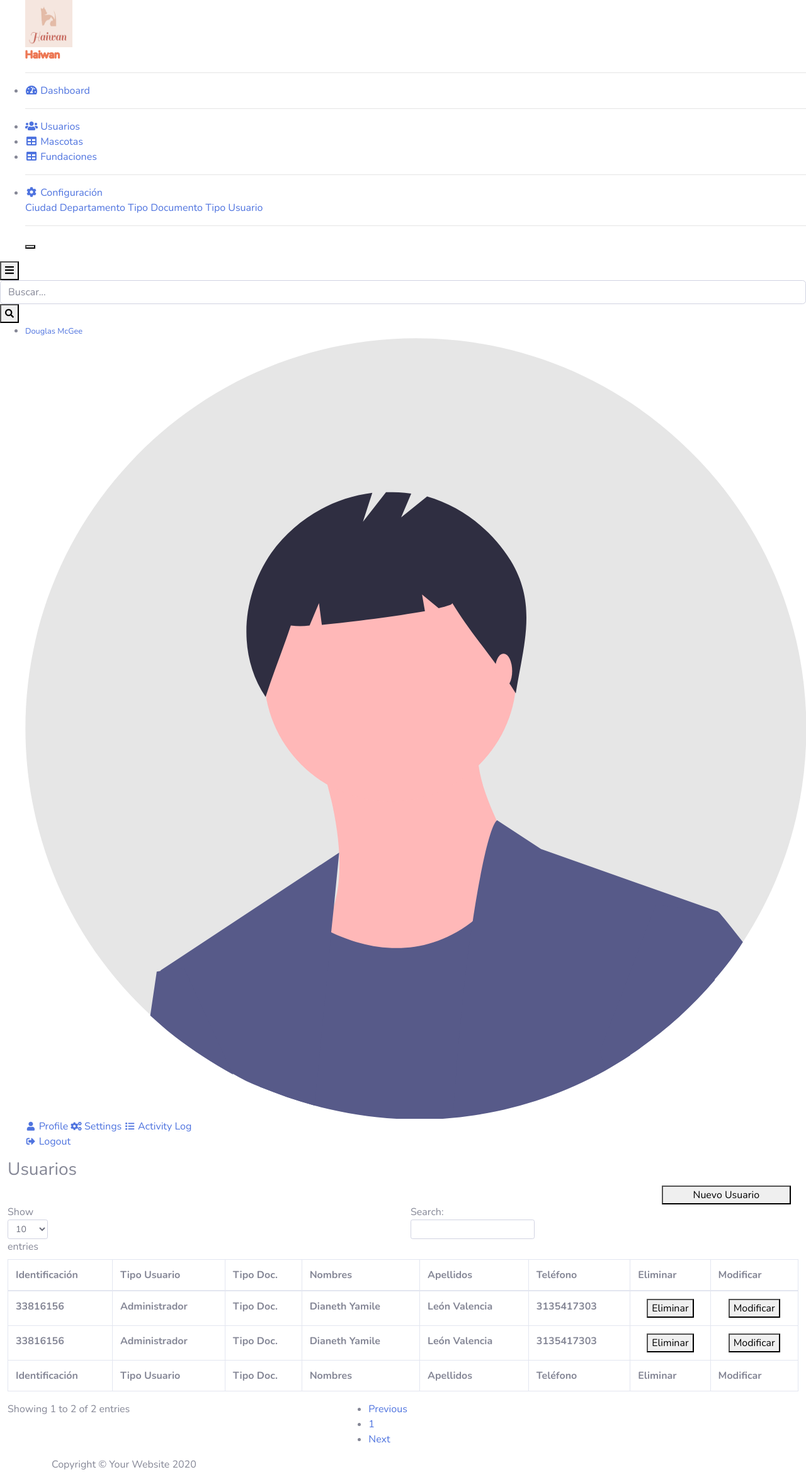
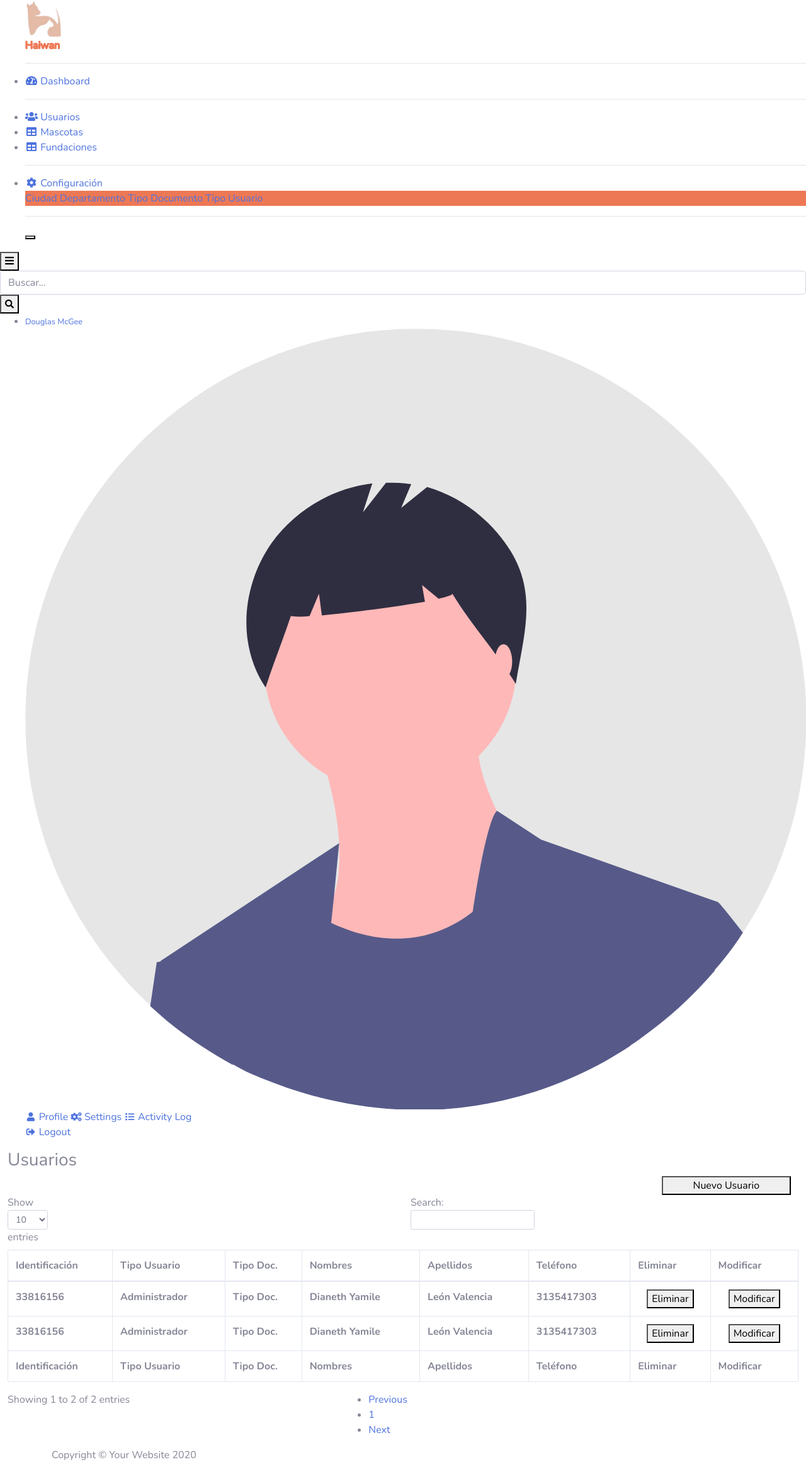
Before and after one commit to GabriellSolorzano/Haiwan, a PHP site: page /app/admin/Tabla1.php in a window 1280 px wide. Shown: the whole page at 63% size. Run offline with PHP 8.4, Linux system fonts and the light colour scheme; lists and menus that the app fills with data are empty.

Commit message:
Arreglos de ADMIN

```diff
--- a/Haiwan/Vista/app/admin/Menu.php
+++ b/Haiwan/Vista/app/admin/Menu.php
@@ -37,10 +37,10 @@
 
             <!-- Sidebar - Brand -->
             <a class="sidebar-brand d-flex align-items-center justify-content-center bg-primary" href="index.html">
-                <div class="sidebar-brand-icon rotate-n-15">
-                    <img src="img/logo.jfif"
-                    width="75px"
-                    height="75px"
+                <div class="sidebar-brand-icon">
+                    <img src="img/logo_notext1.png"
+                    width="60px"
+                    height="60px"
                     alt="">
                 </div>
                 <div class="sidebar-brand-text mx-3 bordetxt" style="color: #ed7855; -webkit-text-stroke: 2px;">Haiwan</sup></div>
@@ -77,13 +77,13 @@
 
             <!-- Nav Item - Tables -->
             <li class="nav-item">
-                <a class="nav-link" href="tables.php">
+                <a class="nav-link" href="Tabla1.php">
                     <i class="fas fa-fw fa-table"></i>
                     <span>Mascotas</span></a>
             </li>
 
              <li class="nav-item">
-                <a class="nav-link" href="tables.php">
+                <a class="nav-link" href="Tabla2.php">
                     <i class="fas fa-fw fa-table"></i>
                     <span>Fundaciones</span></a>
             </li>
@@ -101,8 +101,8 @@
          <i class="fas fa-fw fa-cog"></i>
          <span> Configuración</span>
      </a>
-     <div id="collapseTwo" class="collapse" aria-labelledby="headingTwo" data-parent="#accordionSidebar">
-         <div class="bg-secondary py-2 collapse-inner rounded">
+     <div id="collapseTwo" class="collapse" aria-labelledby="headingTwo" data-parent="#accordionSidebar" >
+         <div class="py-2 collapse-inner rounded" style="background-color: #ed7855">
 
              <a class="collapse-item" href="">Ciudad</a>
              <a class="collapse-item" href="">Departamento</a>
@@ -147,7 +147,7 @@
                             <input type="text" class="form-control bg-light border-0 small" placeholder="Buscar..."
                                 aria-label="Search" aria-describedby="basic-addon2">
                             <div class="input-group-append">
-                                <button class="btn btn-primary" type="button">
+                                <button class="btn btn-danger" type="button">
                                     <i class="fas fa-search fa-sm"></i>
                                 </button>
                             </div>
--- a/Haiwan/Vista/app/admin/Tabla1.php
+++ b/Haiwan/Vista/app/admin/Tabla1.php
@@ -13,7 +13,7 @@
                     <div class="card shadow mb-4">
 
                         <div class="col-md-12 align-self-end card-header py-3 justify-content-end">
-                            <button class="btn btn-sm bg-gradient-primary offset-md-10 col-md-2 ">Nuevo Usuario</button>
+                            <button class="btn btn-sm btn-primary offset-md-10 col-md-2 ">Nuevo Usuario</button>
                         </div>
                         <div class="card-body">
 
@@ -53,8 +53,8 @@
                                             <th>Dianeth Yamile</th>
                                             <th>León Valencia</th>
                                             <th>3135417303</th>
-                                            <th><center><button class="btn btn-sm bg-gradient-primary">Eliminar</center></button></th>
-                                            <th><center><button class="btn btn-sm bg-gradient-danger">Modificar</center></button></th>
+                                            <th><center><button class="btn btn-sm bg-danger">Eliminar</center></button></th>
+                                            <th><center><button class="btn btn-sm bg-primary">Modificar</center></button></th>
                                         </tr>
                                         <tr>
                                             <th>33816156</th>
@@ -63,8 +63,8 @@
                                             <th>Dianeth Yamile</th>
                                             <th>León Valencia</th>
                                             <th>3135417303</th>
-                                            <th><center><button class="btn btn-sm bg-gradient-primary">Eliminar</center></button></th>
-                                            <th><center><button class="btn btn-sm bg-gradient-danger">Modificar</center></button></th>
+                                            <th><center><button class="btn btn-sm bg-danger">Eliminar</center></button></th>
+                                            <th><center><button class="btn btn-sm bg-primary">Modificar</center></button></th>
                                         </tr>
 
                                     </tbody>
--- a/Haiwan/Vista/app/admin/usuarios.php
+++ b/Haiwan/Vista/app/admin/usuarios.php
@@ -12,7 +12,7 @@
                     <div class="card shadow mb-4">
 
                         <div class="col-md-12 align-self-end card-header py-3 justify-content-end">
-                            <button class="btn btn-sm  offset-md-10 col-md-2 " data-toggle="modal" data-target="#exampleModal">Nuevo Usuario</button>
+                            <button class="btn btn-sm btn-primary offset-md-10 col-md-2 " data-toggle="modal" data-target="#exampleModal">Nuevo Usuario</button>
                         </div>
                         <div class="card-body">
 
```
Also changed, not shown: Haiwan/Vista/app/admin/Tabla2.php (+5 -5 lines), Haiwan/Vista/app/admin/img/logo_notext1.png (added), Haiwan/Vista/app/admin/img/logo_notext2.png (added).
